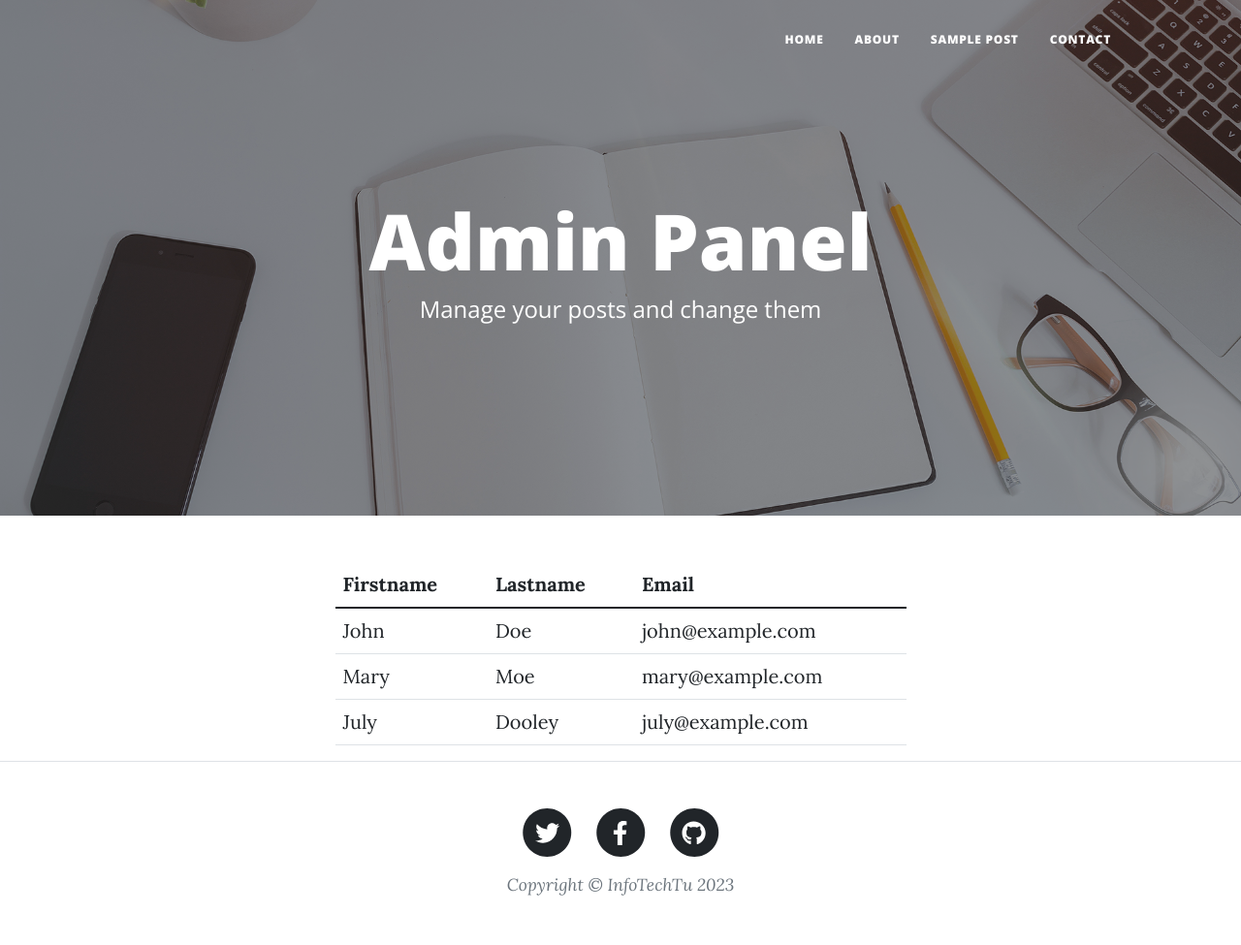
After one commit to nizam754/BlogWithFlask, a Flask app: template templates/dashboard.html in a window 1280 px wide. The commit adds this page. Shown: the whole page at 97% size. Run offline with Flask 2, Linux system fonts and the light colour scheme; the template is opened without the code that fills it, so the values that code supplies are empty; some libraries are stand-ins or nearby versions.

Commit message:
Bootstrap Tables implemented

```diff
--- a/main.py
+++ b/main.py
@@ -1,4 +1,4 @@
-from flask import Flask, render_template, request
+from flask import Flask, render_template, request, session
 from flask_sqlalchemy import SQLAlchemy
 from flask_mail import Mail
 import json
@@ -9,6 +9,7 @@ with open('config.json', 'r') as c:
 
 local_server = True
 app = Flask(__name__)
+app.secret_key = 'super-secret-key'
 app.config.update(
     MAIL_SERVER='smtp.gmail.com',
     MAIL_PORT='465',
@@ -63,11 +64,18 @@ def about():
 
 @app.route("/dashboard", methods=['GET', 'POST'])
 def dashboard():
-    if request.method=='POST':
-        pass
-        #Redirect to Admin panel
-    else:
-        return render_template('login.html', params=params)
+    if 'user' in session and session['user'] == params['admin_user']:
+        return render_template('dashboard.html', params=params)
+
+    if request.method == 'POST':
+        username = request.form.get('uname')
+        userpass = request.form.get('pass')
+        if username == params['admin_user'] and userpass == params['admin_password']:
+            # set the session variable
+            session['user'] = username
+            return render_template('dashboard.html', params=params)
+
+    return render_template('login.html', params=params)
 
 
 @app.route("/contact", methods=['GET', 'POST'])
--- /dev/null
+++ b/templates/dashboard.html
@@ -0,0 +1,51 @@
+{% extends "layout.html" %} {% block body %}
+<!-- Page Header-->
+<header
+  class="masthead"
+  style="background-image: url('{{url_for('static', filename='assets/img/home-bg.jpg')}}')"
+>
+  <div class="container position-relative px-4 px-lg-5">
+    <div class="row gx-4 gx-lg-5 justify-content-center">
+      <div class="col-md-10 col-lg-8 col-xl-7">
+        <div class="site-heading">
+          <h1>Admin Panel</h1>
+          <span class="subheading">Manage your posts and change them</span>
+        </div>
+      </div>
+    </div>
+  </div>
+</header>
+<!-- Main Content-->
+<div class="container px-4 px-lg-5">
+  <div class="row gx-4 gx-lg-5 justify-content-center">
+    <div class="col-md-10 col-lg-8 col-xl-7">
+      <table class="table">
+        <thead>
+          <tr>
+            <th>Firstname</th>
+            <th>Lastname</th>
+            <th>Email</th>
+          </tr>
+        </thead>
+        <tbody>
+          <tr>
+            <td>John</td>
+            <td>Doe</td>
+            <td>john@example.com</td>
+          </tr>
+          <tr>
+            <td>Mary</td>
+            <td>Moe</td>
+            <td>mary@example.com</td>
+          </tr>
+          <tr>
+            <td>July</td>
+            <td>Dooley</td>
+            <td>july@example.com</td>
+          </tr>
+        </tbody>
+      </table>
+    </div>
+  </div>
+</div>
+{% endblock %}
--- a/templates/index.html
+++ b/templates/index.html
@@ -19,7 +19,6 @@
 <div class="container px-4 px-lg-5">
   <div class="row gx-4 gx-lg-5 justify-content-center">
     <div class="col-md-10 col-lg-8 col-xl-7">
-      <!-- Todo: Fetch it using for loop from the database -->
       {% for post in posts %}
       <!-- Post preview-->
       <div class="post-preview">
```
Also changed, not shown: templates/login.html (+9 -7 lines).
